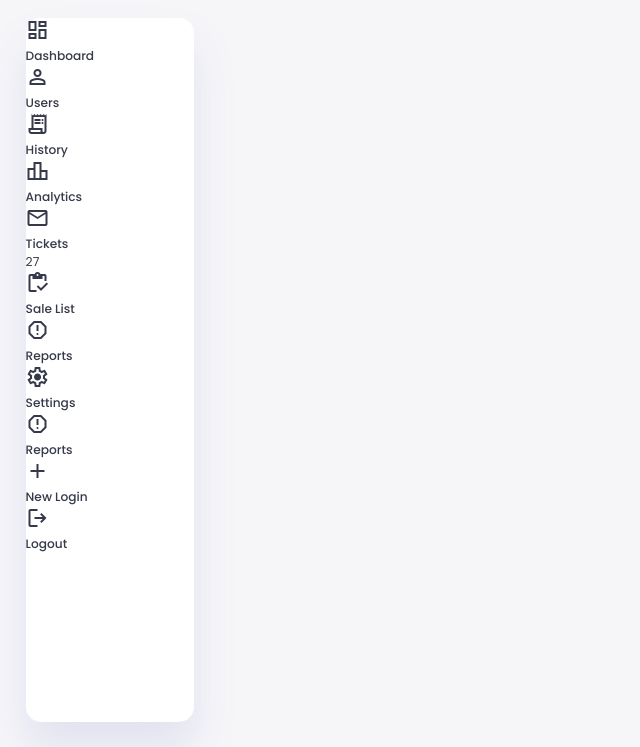
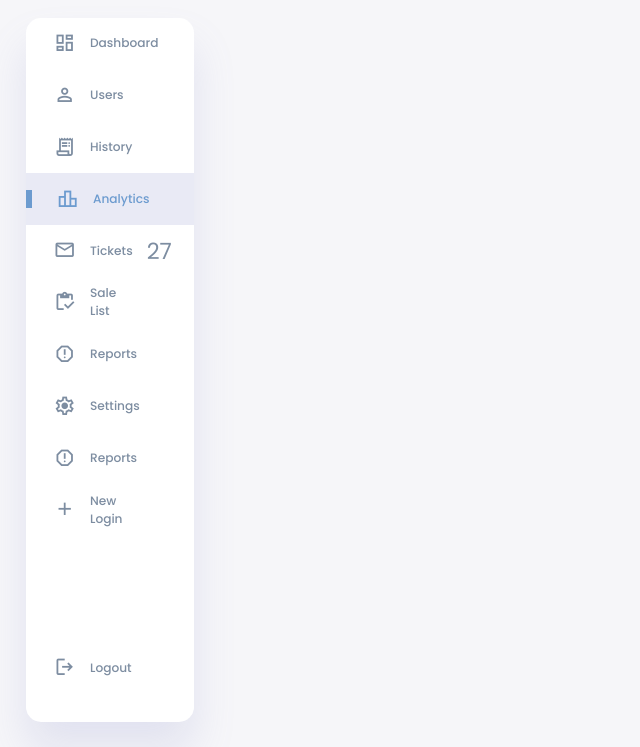
Before and after one commit to Gavruel/DataPilot, a plain HTML site: page index.html in a window 1280 px wide. Shown: the part 53-800 px from the top of the page, without its empty margins (0-640 px from the left). Drawn offline with nearby package versions, Linux system fonts and the light colour scheme.

Commit message:
efeito de hover na sidebar

```diff
--- a/style.css
+++ b/style.css
@@ -58,6 +58,7 @@ body{
 
 a{
     color: var(--color-dark);
+    width: calc(1rem - 3px);
 }
 
 img{
@@ -159,6 +160,56 @@ aside .sidebar{
     transition: all 0.3s ease;
 }
 
+aside .sidebar:hover{
+    box-shadow: none;
+}
+
+aside .sidebar a{
+    margin-left: 2rem;
+    display: flex;
+    align-items: center;
+    height: 3.7rem;
+    gap: 1rem;
+    position: relative;
+    transition: all 0.2s ease;
+    color: var(--color-info-dark);
+}
+
+aside .sidebar a span{
+    font-size: 1.6rem;
+    transition: all 0.3s ease;
+}
+
+aside .sidebar a:last-child{
+    position: absolute;
+    bottom: 2rem;
+    width: 100%;
+}
+
+aside .sidebar a.active{
+    width: 100%;
+    color: var(--color-primary);
+    background-color: var(--color-light);
+    margin-left: 0;
+}
+
+aside .sidebar a.active::before{
+    content: '';
+    width: 6px;
+    height: 18px;
+    background-color: var(--color-primary);
+}
+
+aside .sidebar a.active span{
+    color: var(--color-primary);
+    margin-left: calc(1rem - 3px);
+
+}
+
+aside .sidebar a:hover{
+    color: var(--color-primary);
+}
 
 
-/*19:16*/
+
+/*19:10*/
```
Also changed, not shown: index.html (+0 -1 lines), 1 other file.
